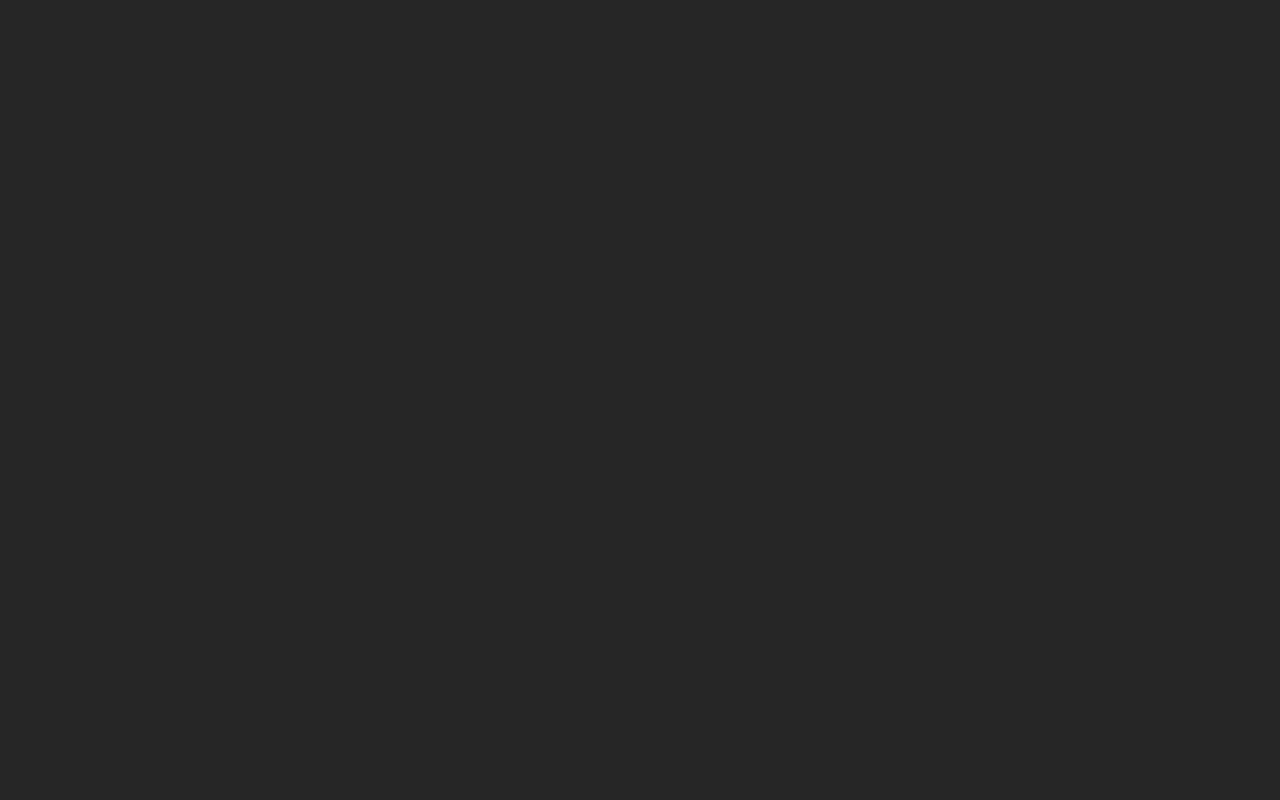
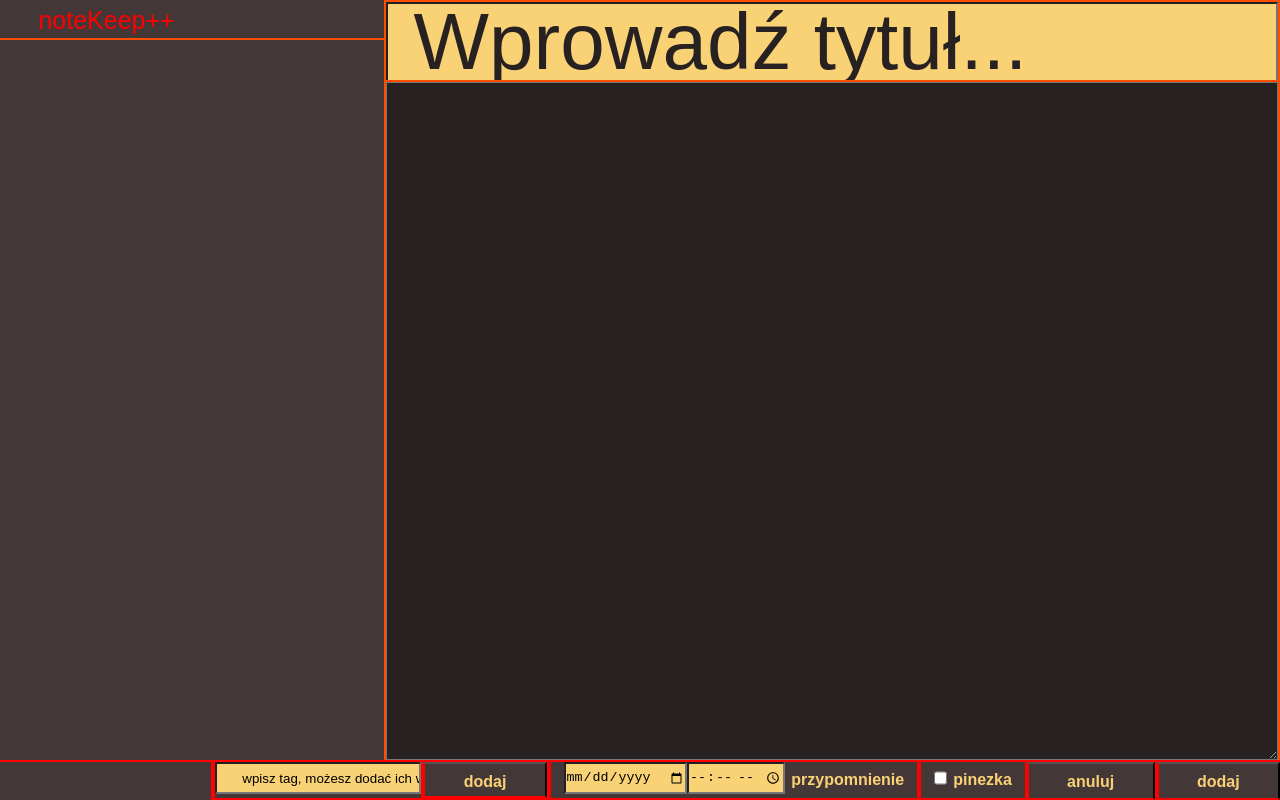
Before and after one commit to MaroszekPiotr/ProgramowanieJavaScript, a plain HTML site: page cw3-NoteKeep/index.html in a window 1280 px wide. Drawn offline with Linux system fonts and the light colour scheme.

Commit message:
dodano style i koncepcję wyglądu notatki

```diff
--- a/cw3-NoteKeep/index.html
+++ b/cw3-NoteKeep/index.html
@@ -4,14 +4,54 @@
     <meta charset="UTF-8" />
     <meta name="viewport" content="width=device-width, initial-scale=1.0" />
     <link rel="stylesheet" href="./style.css" />
-    <title>NoteKeep++</title>
+    <title>noteKeep++</title>
   </head>
   <body>
     <div class="container">
-      <div class="upMenu"></div>
+      <div class="upMenu">
+        <p>noteKeep++</p>
+        <form action="">
+          <label for="">Znajdź notatkę:</label>
+          <input type="text" />
+          <button id="searchBtn">szukaj</button>
+        </form>
+      </div>
       <div class="userNotes"></div>
-      <div class="note"></div>
-      <div class="downMenu"></div>
+      <div class="reminder"></div>
+      <div class="note active">
+        <div class="title">
+          <form action="">
+            <input type="text" value="Wprowadź tytuł..." />
+          </form>
+        </div>
+        <div class="message">
+          <textarea name="" id="messageBox"></textarea>
+          <!-- <form action="">
+            <input type="text" value="Napisz wiadomość..." />
+          </form> -->
+        </div>
+        <div class="menuNote">
+          <form action="" class="formTag">
+            <input type="text" value="wpisz tag, możesz dodać ich wiele" />
+            <button>dodaj</button>
+          </form>
+          <form action="">
+            <input type="date" id="reminderDate" />
+            <input type="time" id="reminderTime" />
+            <label for="reminderDate">przypomnienie</label>
+          </form>
+          <form action="">
+            <input type="checkbox" id="pinnedNote" />
+            <label for="pinnedNote">pinezka</label>
+            <!-- tagi, przypomnienie -->
+          </form>
+          <button class="cancelNoteBtn">anuluj</button>
+          <button class="addNoteBtn">dodaj</button>
+        </div>
+      </div>
+      <div class="downMenu">
+        <button id="addBtn">dodaj</button>
+      </div>
     </div>
     <script src="main.js"></script>
   </body>
--- a/cw3-NoteKeep/main.js
+++ b/cw3-NoteKeep/main.js
@@ -0,0 +1,13 @@
+const notes = [];
+
+
+
+const note = {
+    title: 'title',
+    message: 'content',
+    color: 'color',
+    pinned: 0,
+    startDate: new (Date),
+    tag: [],
+    reminder: null,
+};
--- a/cw3-NoteKeep/style.css
+++ b/cw3-NoteKeep/style.css
@@ -5,5 +5,207 @@
 }
 
 body {
-    background-color: rgba(0, 0, 0, 0.85);
+    /* deklaracja zmiennych: */
+    --colorBackGround: #443737;
+    --colorNewNote: #272121;
+    --colorFont1: #f9d276;
+    --color3: #ff0000;
+    --color4: #ff4d00;
+    /* koniec deklaracji zmiennych */
+    background-color: var(--colorBackGround);
+    color: var(--colorFont1);
+    font-family: Arial, Helvetica, sans-serif;
 }
+
+.hidden {
+    display: none;
+}
+
+.container {
+    display: flex;
+    overflow: hidden;
+    width: 100%;
+    flex-wrap: wrap;
+}
+
+.upMenu {
+    display: flex;
+    width: 100%;
+    height: 5vh;
+    line-height: 5vh;
+    background-color: var(--colorBackGround);
+    border-bottom: 0.3vh solid var(--color4);
+}
+
+.upMenu p:first-child {
+    color: var(--color3);
+    padding-left: 3vw;
+    padding-right: 5vw;
+    font-size: 25px;
+}
+.upMenu label {
+    padding: 0 0.5vw;
+}
+
+.upMenu form {
+    display: flex;
+    flex-grow: 1;
+    justify-content: flex-end;
+}
+
+.upMenu input {
+    width: 50vw;
+    background-color: var(--colorNewNote);
+    color: var(--colorFont1);
+}
+
+.upMenu button {
+    padding: 0 2vw;
+    background-color: var(--color4);
+}
+
+.userNotes {
+    display: flex;
+    width: 100%;
+    height: 90vh;
+    flex-grow: 1;
+    background-color: var(--colorBackGround);
+}
+
+.note {
+    position: absolute;
+    display: flex;
+    flex-direction: column;
+    flex-wrap: wrap;
+    left: 30%;
+    right: 0;
+    top: 0;
+    margin-left: 100%;
+    bottom: 0;
+    background-color: var(--colorNewNote);
+    color: var(--colorFont1);
+    transition: 0.5s cubic-bezier(0.075, 0.82, 0.165, 1);
+}
+
+.note.active {
+    margin-left: 0;
+    transition: 0.5s cubic-bezier(0.455, 0.03, 0.515, 0.955);
+}
+
+.note>.title{
+    background-color: var(--colorFont1);
+    width: 100%;
+    height: 10vh;
+    border: 0.3vh solid var(--color4);
+}
+.note>.title input{
+    background-color: var(--colorFont1);
+    width: 100%;
+    height: 10vh;
+    line-height: 10vh;
+    font-size: 5em;
+    padding-left: 2vw;
+    color: var(--colorNewNote);
+}
+.note>.message{
+    background-color: var(--colorNewNote);
+    display: flex;
+    flex-grow: 1;
+    width: 100%;
+    border: 0.3vh solid var(--color4);
+    border-bottom: 0;
+}
+.note>.message textarea {
+    background-color: var(--colorNewNote);
+    color: var(--colorFont1);
+    flex-grow: 1;
+    padding: 2vw;
+    font-size: 2em;
+    /* height: 100%;
+    width: 100%; */
+}
+.note>.menuNote{
+    display: flex;
+    justify-content: flex-end;
+    width: 100%;
+    height: 5vh;
+    background-color: var(--colorFont1);
+    border-top: 0.3vh solid var(--color3);
+}
+
+.note>.menuNote button, .note>.menuNote form  {
+    display: flex;
+    border-bottom: 0.3vh solid var(--color3);
+    border-left: 0.6vh solid var(--color3);
+    background-color: var(--colorBackGround);
+    line-height: 4.5vh;
+    font-size: 1em;
+    font-weight: 600;
+    text-align: center;
+    color: var(--colorFont1);
+    cursor: pointer;
+    transition: 0.5s cubic-bezier(0.39, 0.575, 0.565, 1);
+}
+.note>.menuNote button:hover {
+    background-color: var(--colorFont1);
+    color: var(--colorBackGround);
+    transition: 0.5s cubic-bezier(0.39, 0.575, 0.565, 1);
+}
+.note>.menuNote button {
+    padding: 0 3vw;
+    color: var(--colorFont1);
+}
+.note>.menuNote form {
+    padding: 0 1vw;
+}
+.note>.menuNote label {
+    padding-left: 0.5vw;
+}
+.note>.menuNote input {
+    background-color: var(--colorFont1);
+    height: 90%;
+    cursor: pointer;
+    line-height: 5vh;
+}
+
+.note>.menuNote form.formTag {
+    padding: 0;
+    flex-grow: 1;
+    justify-content: flex-end;
+}
+
+.note>.menuNote form.formTag input {
+    background-color: var(--colorFont1);
+    padding-left: 2vw;
+    flex-grow: 1;
+}
+
+.reminder {
+    display: none;
+    position: absolute;
+    z-index: 1;
+    left: 20vw;
+    right: 20vw;
+    top: 30vh;
+    bottom: 30vh;
+    margin-top: -100vh;
+    background-color: var(--color3);
+    border: 1vw solid var(--color4);
+    transform: scale(0);
+    transition: 0.5s cubic-bezier(0.77, 0, 0.175, 1);
+}
+
+.downMenu {
+    display: flex;
+    justify-content: flex-end;
+    width: 100%;
+    height: 5vh;
+    background-color: var(--colorBackGround);
+    border-top: 0.3vh solid var(--color3);
+}
+
+.downMenu button {
+    padding: 0 2vw;
+    background-color: var(--colorFont1);
+    color: var(--colorBackGround);
+}
```
